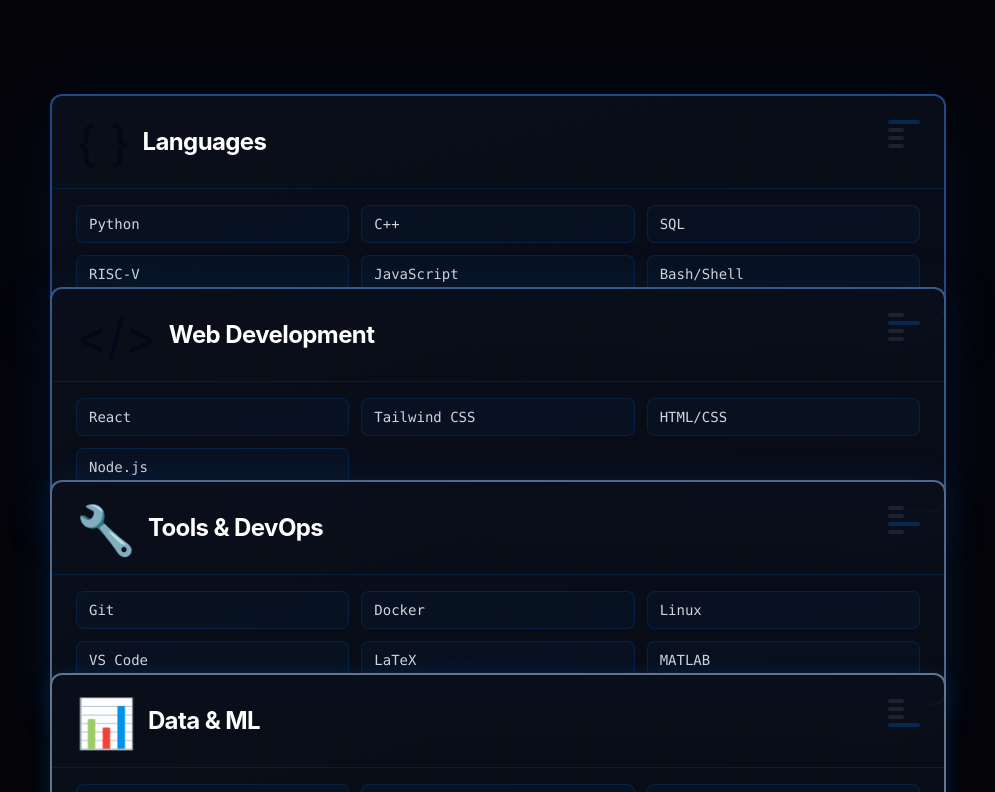
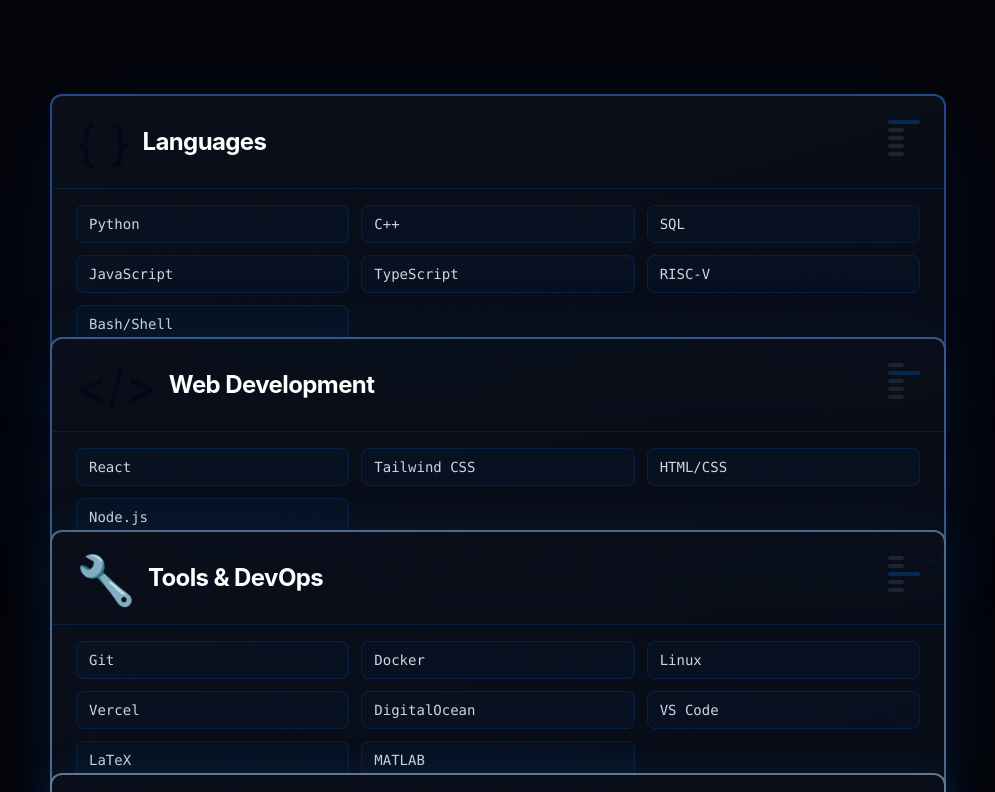
Before and after one commit to TulikaVarma/tulika-website-, a React (Vite) app: page / in a window 1280 px wide. Shown: the part 2008-2800 px from the top of the page, without its empty margins (142-1137 px from the left). Built offline with nearby package versions, Linux system fonts and the light colour scheme.

Commit message:
added more technical skills

```diff
--- a/src/App.jsx
+++ b/src/App.jsx
@@ -241,7 +241,7 @@
             {[
               {
                 title: "Languages",
-                skills: ["Python", "C++", "SQL", "RISC-V", "JavaScript", "Bash/Shell"],
+                skills: ["Python", "C++", "SQL", "JavaScript", "TypeScript", "RISC-V", "Bash/Shell"],
                 icon: "{ }",
                 color: "from-blue-600/30 to-cyan-600/30",
                 borderColor: "border-blue-500/50",
@@ -257,7 +257,7 @@
               },
               {
                 title: "Tools & DevOps",
-                skills: ["Git", "Docker", "Linux", "VS Code", "LaTeX", "MATLAB"],
+                skills: ["Git", "Docker", "Linux", "Vercel", "DigitalOcean", "VS Code", "LaTeX", "MATLAB"],
                 icon: "🔧",
                 color: "from-blue-400/30 to-cyan-400/30",
                 borderColor: "border-blue-300/50",
@@ -271,15 +271,23 @@
                 borderColor: "border-blue-200/50",
                 layer: 4
               },
+              {
+                title: "APIs & Cloud",
+                skills: ["Snowflake", "Snowflake Cortex", "Plaid", "Gemini", "Google OAuth", "Google Calendar API", "FastAPI"],
+                icon: "☁️",
+                color: "from-cyan-400/30 to-blue-400/30",
+                borderColor: "border-cyan-300/50",
+                layer: 5
+              },
             ].map((category, index) => (
               <motion.div
                 key={index}
                 initial={{ opacity: 0, y: 100, scale: 0.9 }}
                 whileInView={{ opacity: 1, y: 0, scale: 1 }}
-                viewport={{ once: true, margin: "-100px" }}
+                viewport={{ once: true, margin: "-50px" }}
                 transition={{
-                  delay: index * 0.2,
-                  duration: 0.6,
+                  delay: index * 0.08,
+                  duration: 0.4,
                   ease: "easeOut"
                 }}
                 style={{
@@ -291,7 +299,7 @@
                 <div
                   className="absolute -inset-4 bg-[#0066CE]/5 rounded-2xl blur-xl opacity-0 group-hover:opacity-100 transition-opacity duration-500"
                   style={{
-                    transform: `translateY(${(4 - index) * 8}px)`,
+                    transform: `translateY(${(5 - index) * 8}px)`,
                   }}
                 />
 
@@ -307,7 +315,7 @@
                   transform hover:-translate-y-12 hover:scale-105
                 `}
                 style={{
-                  boxShadow: `0 ${(4 - index) * 4}px ${(4 - index) * 20}px rgba(0, 102, 206, ${0.1 + index * 0.05})`
+                  boxShadow: `0 ${(5 - index) * 4}px ${(5 - index) * 20}px rgba(0, 102, 206, ${0.1 + index * 0.05})`
                 }}
                 >
                   {/* Animated gradient background */}
@@ -345,7 +353,7 @@
 
                       {/* Stack indicator */}
                       <div className="flex flex-col gap-1 opacity-30 group-hover:opacity-100 transition-opacity">
-                        {[...Array(4)].map((_, i) => (
+                        {[...Array(5)].map((_, i) => (
                           <div
                             key={i}
                             className={`h-1 rounded-full transition-all duration-300 ${
@@ -399,7 +407,7 @@
           >
             <div className="inline-flex items-center gap-2 px-4 py-2 rounded-full bg-[#0066CE]/10 border border-[#0066CE]/30">
               <div className="flex gap-1">
-                {[...Array(4)].map((_, i) => (
+                {[...Array(5)].map((_, i) => (
                   <div
                     key={i}
                     className="w-2 h-2 rounded-full bg-[#0066CE]"
@@ -411,7 +419,7 @@
                 ))}
               </div>
               <span className="font-mono text-xs text-[#0066CE]">
-                4 Layers Deep
+                5 Layers Deep
               </span>
             </div>
           </motion.div>
```
